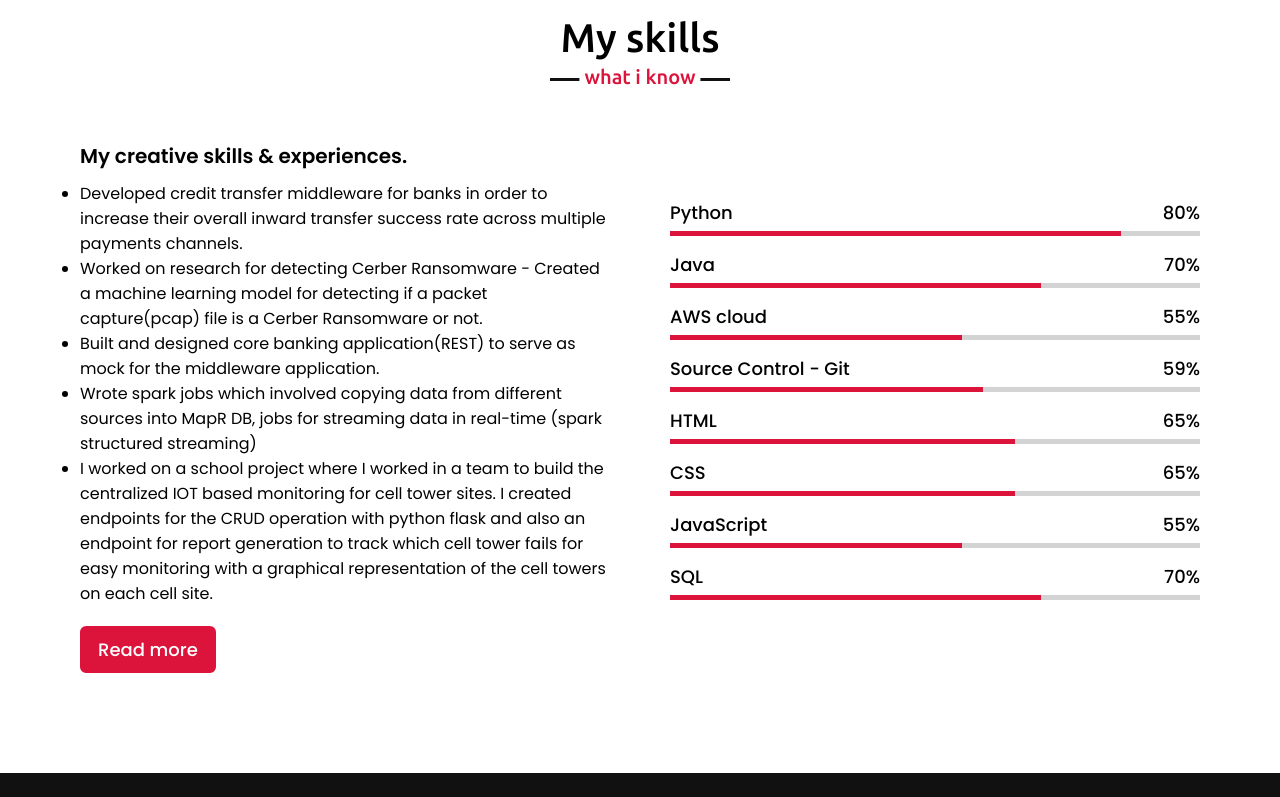
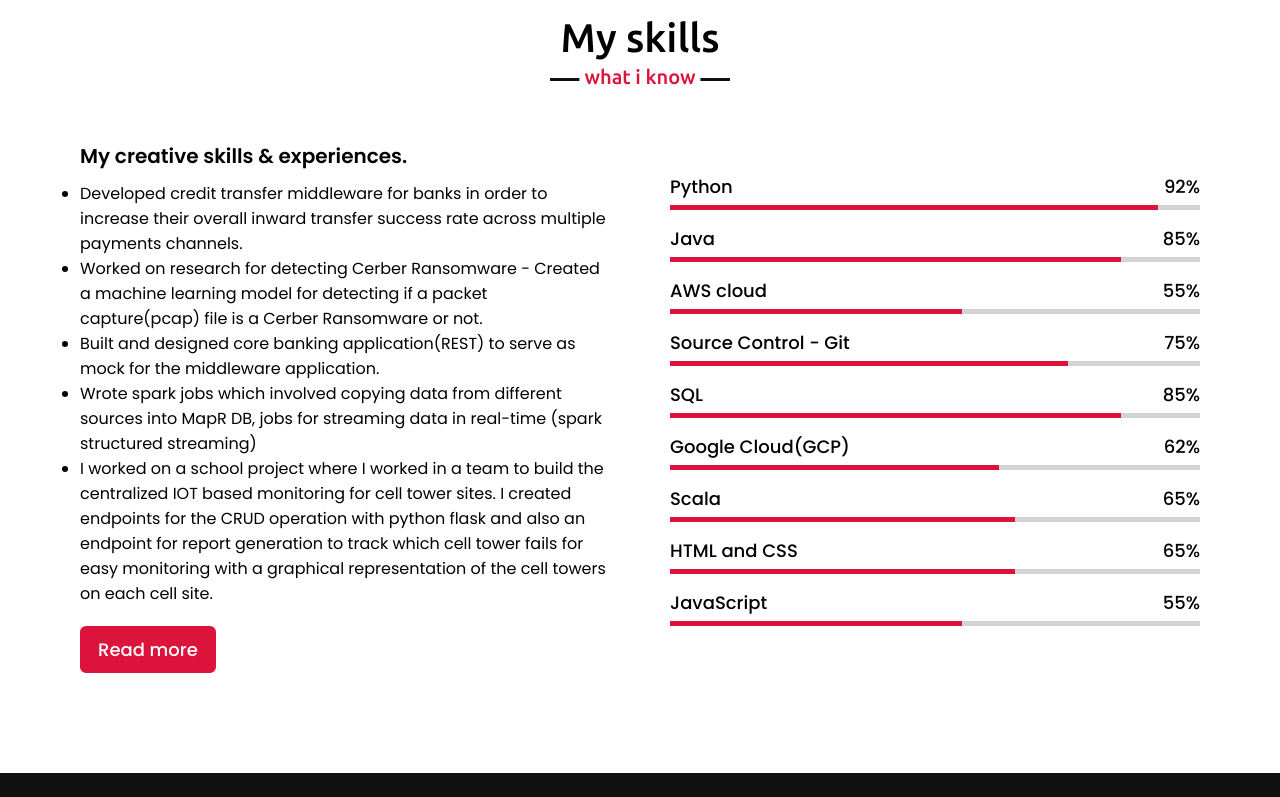
Before and after one commit to thommms/thomas-portfolio, a plain HTML site: page index.html in a window 1280 px wide. Shown: the part 2275-3072 px from the top of the page. Drawn offline with nearby package versions, Linux system fonts and the light colour scheme.

Commit message:
updated content

```diff
--- a/index.html
+++ b/index.html
@@ -67,8 +67,8 @@
               I'm Thomas and I'm a <span class="typing-2"></span>
             </div>
             <p>
-              I am a motivated computer science student from Prairie View A&M
-              University with a keen interest in software development, cloud computing and
+              I am a motivated software engineer with a keen interest in software
+              development, cloud computing and
               machine learning, a solution-oriented team player with a
               recognized aptitude for innovative thinking. I am enthusiastic,
               responsible, and hardworking. Having worked on different projects,
@@ -163,14 +163,14 @@
             <div class="bars">
               <div class="info">
                 <span>Python</span>
-                <span>80%</span>
+                <span>92%</span>
               </div>
               <div class="line python"></div>
             </div>
             <div class="bars">
               <div class="info">
                 <span>Java</span>
-                <span>70%</span>
+                <span>85%</span>
               </div>
               <div class="line java"></div>
             </div>
@@ -184,23 +184,37 @@
             <div class="bars">
               <div class="info">
                 <span>Source Control - Git</span>
-                <span>59%</span>
+                <span>75%</span>
               </div>
               <div class="line git"></div>
             </div>
             <div class="bars">
               <div class="info">
-                <span>HTML</span>
+                <span>SQL</span>
+                <span>85%</span>
+              </div>
+              <div class="line mysql"></div>
+            </div>
+            <div class="bars">
+              <div class="info">
+                <span>Google Cloud(GCP)</span>
+                <span>62%</span>
+              </div>
+              <div class="line gcp"></div>
+            </div>
+            <div class="bars">
+              <div class="info">
+                <span>Scala</span>
+                <span>65%</span>
+              </div>
+              <div class="line scala"></div>
+            </div>
+            <div class="bars">
+              <div class="info">
+                <span>HTML and CSS</span>
                 <span>65%</span>
               </div>
               <div class="line html"></div>
-            </div>
-            <div class="bars">
-              <div class="info">
-                <span>CSS</span>
-                <span>65%</span>
-              </div>
-              <div class="line css"></div>
             </div>
             <div class="bars">
               <div class="info">
@@ -208,13 +222,6 @@
                 <span>55%</span>
               </div>
               <div class="line js"></div>
-            </div>
-            <div class="bars">
-              <div class="info">
-                <span>SQL</span>
-                <span>70%</span>
-              </div>
-              <div class="line mysql"></div>
             </div>
           </div>
         </div>
--- a/style.css
+++ b/style.css
@@ -363,28 +363,31 @@ section .title::after{
     background: crimson;
 }
 .skills-content .right .python::before{
-    width: 85%;
+    width: 92%;
 }
 .skills-content .right .java::before{
-    width: 70%;
+    width: 85%;
 }
 .skills-content .right .aws::before{
     width: 55%;
 }
+.skills-content .right .gcp::before{
+    width: 62%;
+}
 .skills-content .right .git::before{
-    width: 59%;
+    width: 75%;
 }
 .skills-content .right .html::before{
     width: 65%;
 }
-.skills-content .right .css::before{
+.skills-content .right .scala::before{
     width: 65%;
 }
 .skills-content .right .js::before{
     width: 55%;
 }
 .skills-content .right .mysql::before{
-    width: 70%;
+    width: 85%;
 }
 
 /* Projects section styling */
```
Also changed, not shown: 1 other file.
